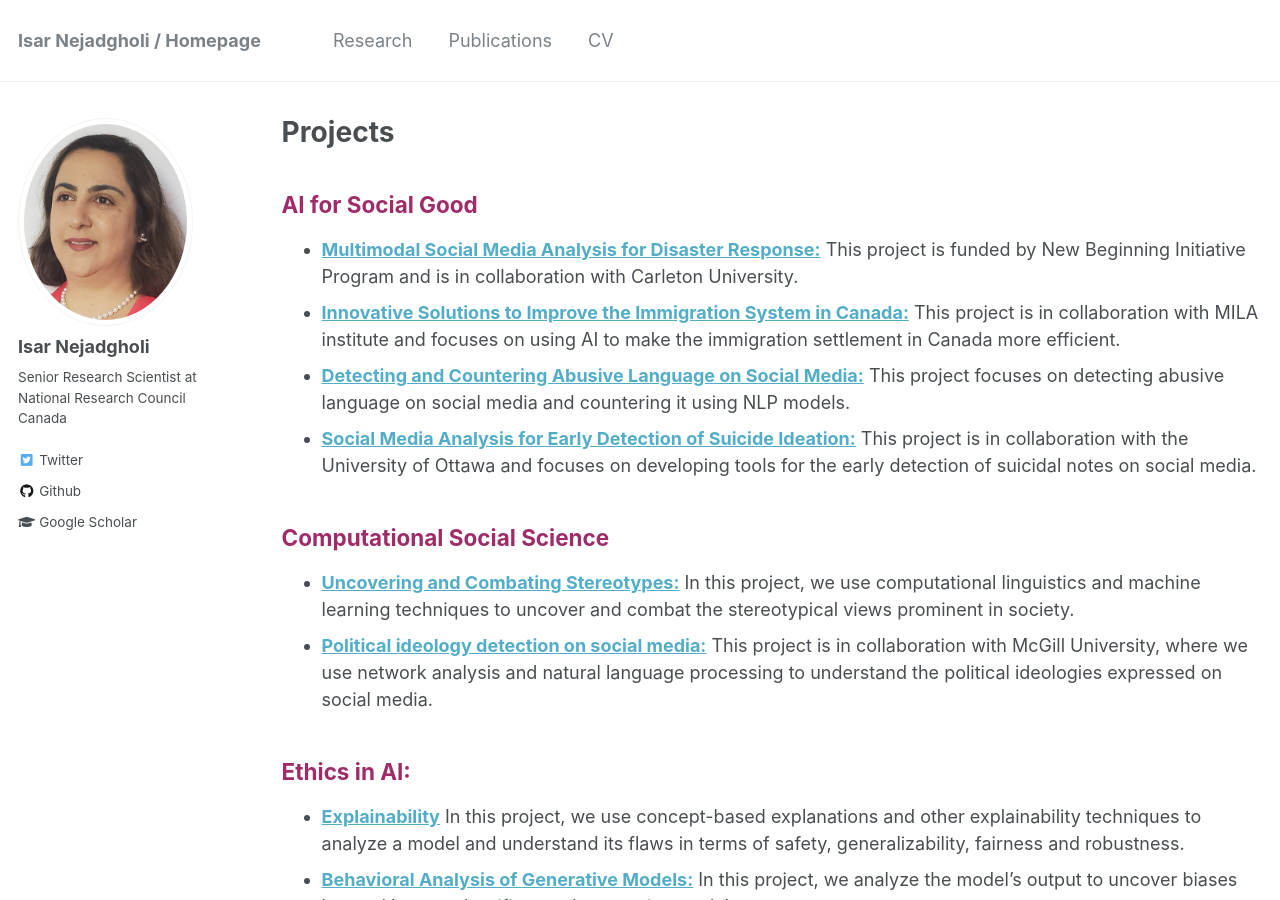
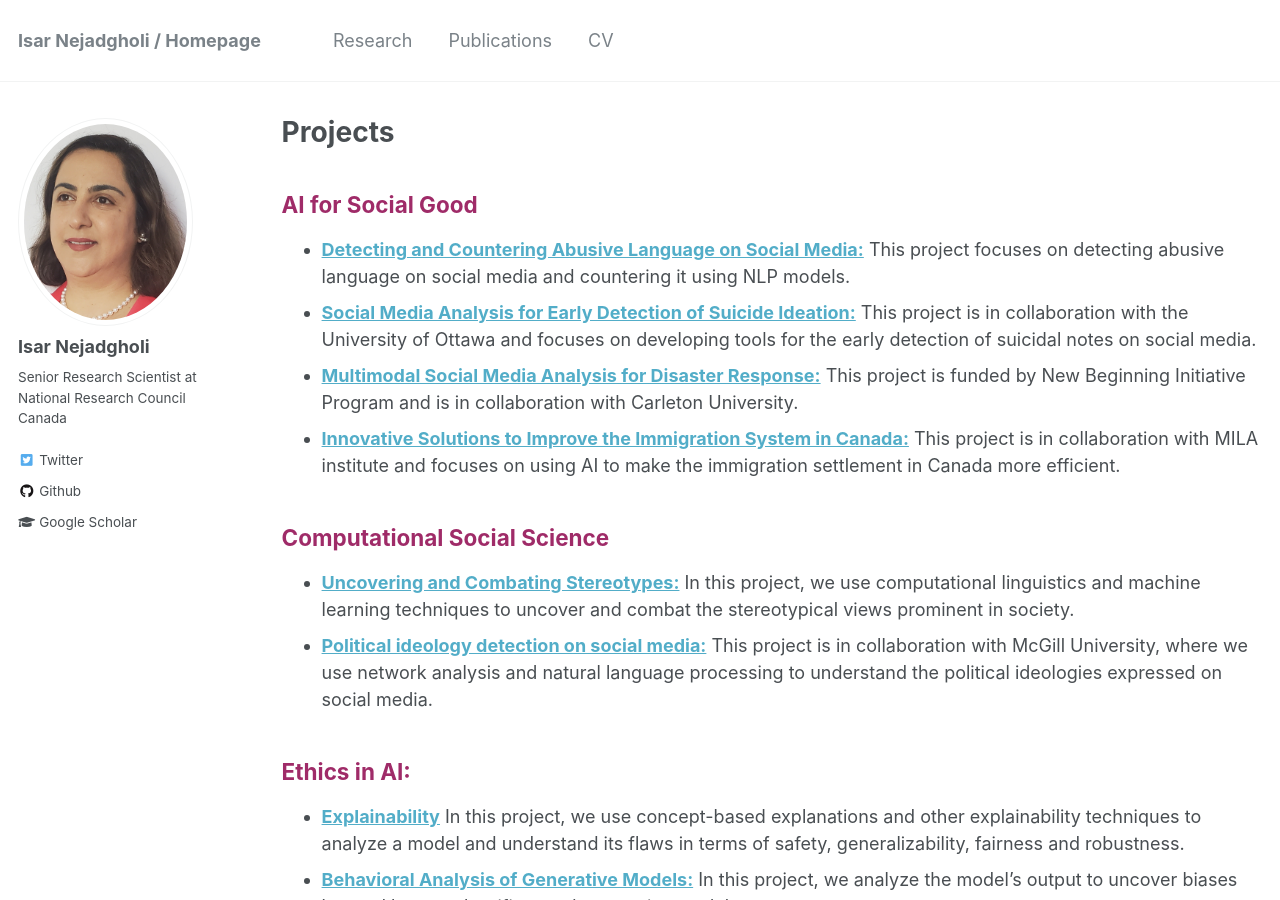
Before and after one commit to IsarNejad/IsarNejad.github.io, a Jekyll site: the page built from _pages/research.md, in a window 1280 px wide and 900 px high. Built offline with Jekyll 4.4.1, drawn with Linux system fonts in a browser that asks for light colours.

```diff
--- a/_pages/research.md
+++ b/_pages/research.md
@@ -7,10 +7,10 @@ author_profile: true
 
 {: .amaranth-deep-purple}
 ## AI for Social Good
+  - [**Detecting and Countering Abusive Language on Social Media:**](#Det-Count-Stereo) This project focuses on detecting abusive language on social media and countering it using NLP models.
+  - [**Social Media Analysis for Early Detection of Suicide Ideation:**](#suicide) This project is in collaboration with the University of Ottawa and focuses on developing tools for the early detection of suicidal notes on social media.
   - [**Multimodal Social Media Analysis for Disaster Response:**](#MultiModal-Disaster) This project is funded by New Beginning Initiative Program and is in collaboration with Carleton University.
   - [**Innovative Solutions to Improve the Immigration System in Canada:**](#Immigration) This project is in collaboration with MILA institute and focuses on using AI to make the immigration settlement in Canada more efficient.
-  - [**Detecting and Countering Abusive Language on Social Media:**](#Det-Count-Stereo) This project focuses on detecting abusive language on social media and countering it using NLP models.
-  - [**Social Media Analysis for Early Detection of Suicide Ideation:**](#suicide) This project is in collaboration with the University of Ottawa and focuses on developing tools for the early detection of suicidal notes on social media.
 
 {: .amaranth-deep-purple}
 ## Computational Social Science
```
